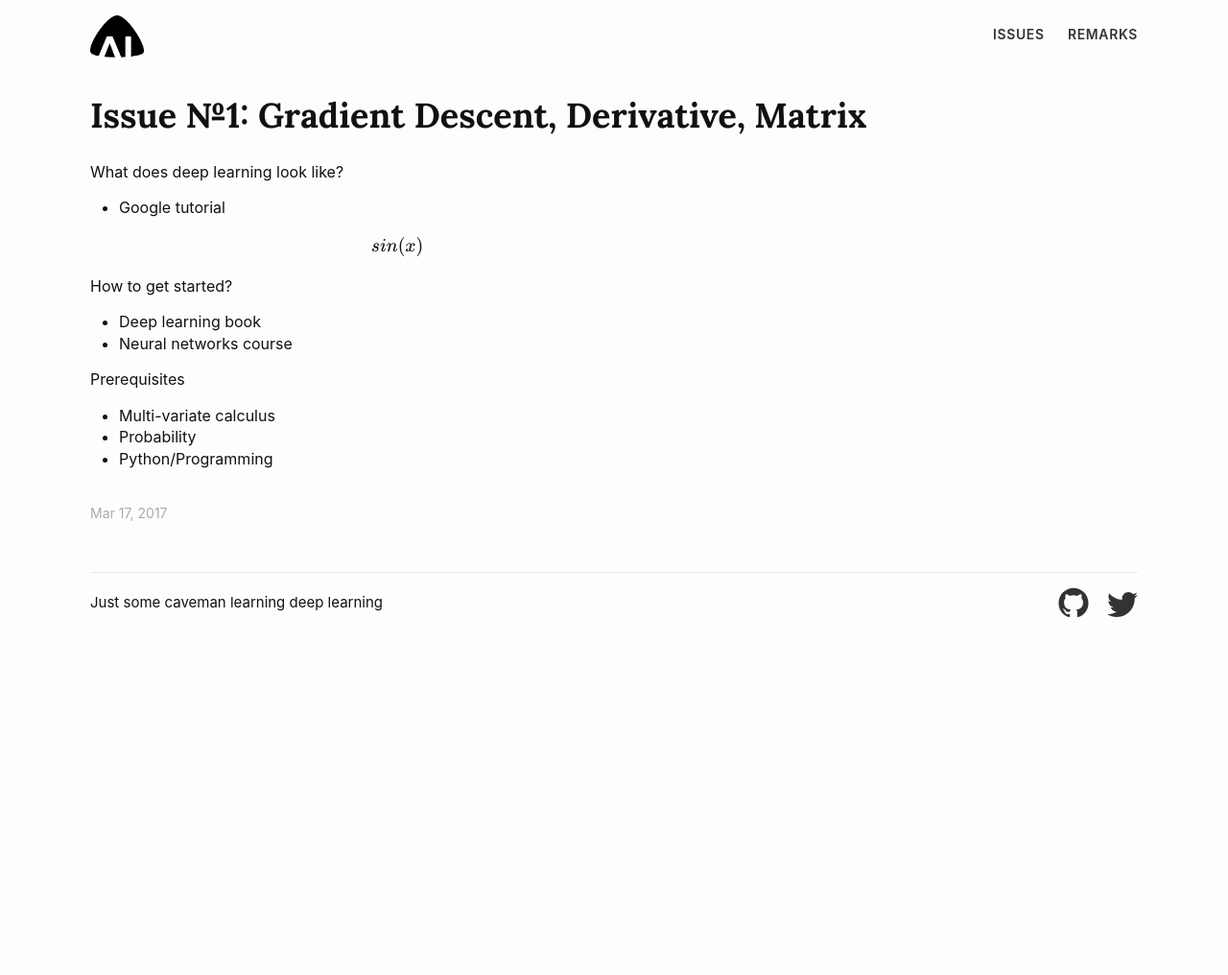
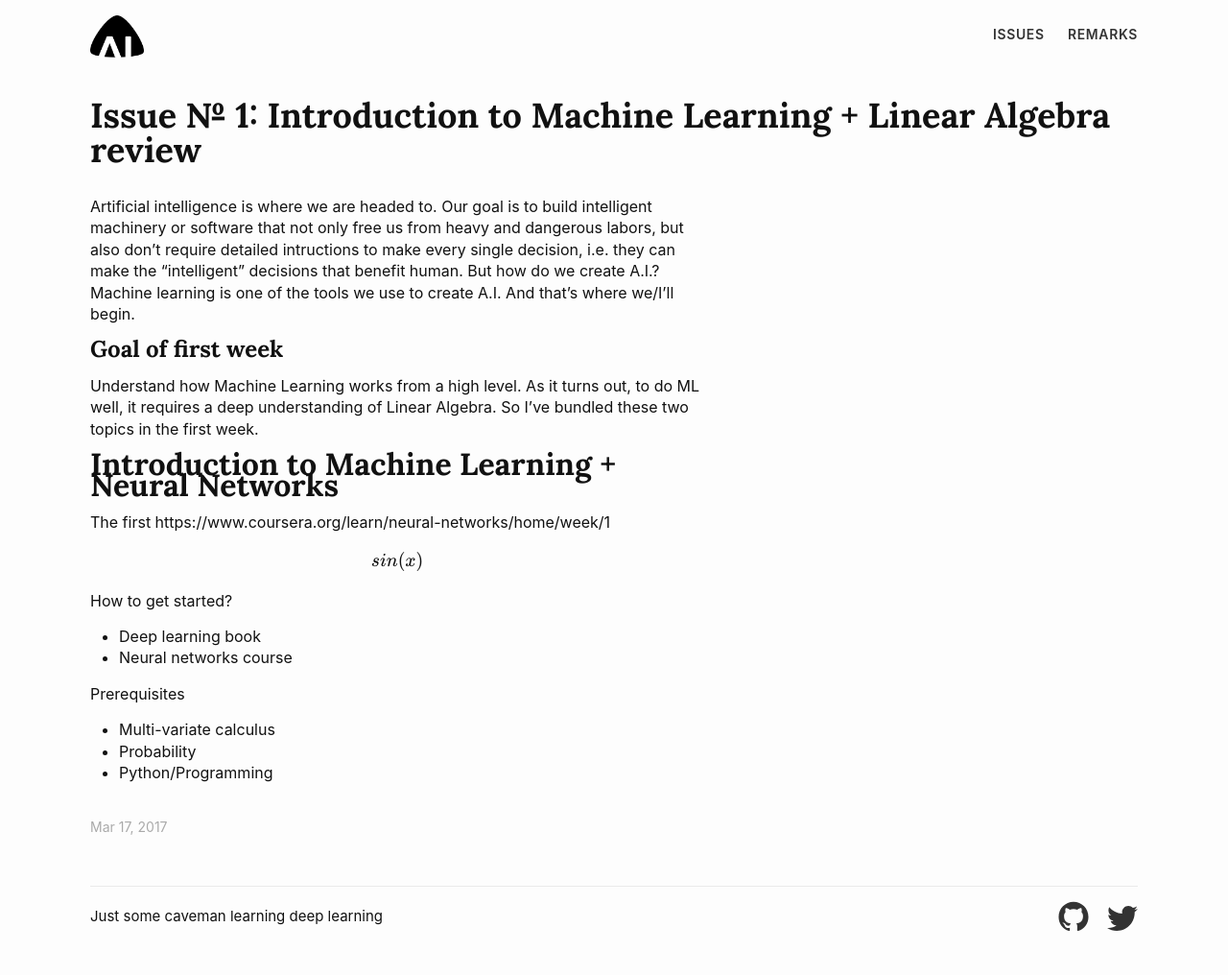
Before and after one commit to AICaveman/aicaveman.github.io, a Jekyll site: the page built from _posts/2017-03-17-issue-1.md, in a window 1280 px wide. Shown: the whole page at 96% size. Built offline with Jekyll 4.4.1, drawn with Linux system fonts in a browser that asks for light colours; formulas are drawn with MathJax 3; before the commit the page ends 900 px from its top, so only the background shows below that.

Commit message:
updated some posts

```diff
--- a/_posts/2017-03-17-issue-1.md
+++ b/_posts/2017-03-17-issue-1.md
@@ -1,12 +1,20 @@
 ---
 layout: post
-title:  "Issue №1: Gradient Descent, Derivative, Matrix"
+title:  "Issue № 1: Introduction to Machine Learning + Linear Algebra review"
 date:   2017-03-17 00:00:00 UTC
 categories: issue
 ---
 
-What does deep learning look like?
-- Google tutorial
+Artificial intelligence is where we are headed to. Our goal is to build intelligent machinery or software that not only free us from heavy and dangerous labors, but also don't require detailed intructions to make every single decision, i.e. they can make the "intelligent" decisions that benefit human. But how do we create A.I.? Machine learning is one of the tools we use to create A.I. And that's where we/I'll begin.
+
+# Goal of first week
+
+Understand how Machine Learning works from a high level. As it turns out, to do ML well, it requires a deep understanding of Linear Algebra. So I've bundled these two topics in the first week.
+
+## Introduction to Machine Learning + Neural Networks
+
+The first
+https://www.coursera.org/learn/neural-networks/home/week/1
 
 $$ sin(x) $$
 
```
Also changed, not shown: _posts/2017-03-22-remark-1.md (added, +8 -0 lines).
